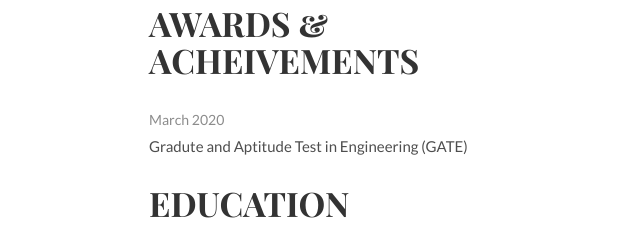
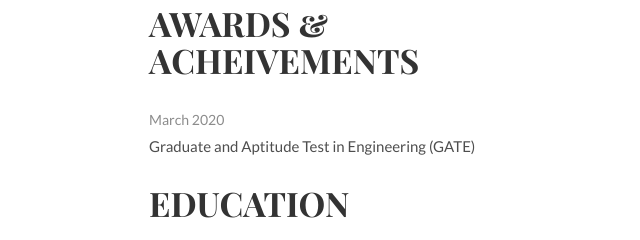
Before and after one commit to AsishKsasidharan/AsishKsasidharan.github.io, a plain HTML site: page index.html in a window 1280 px wide. Shown: the part 1000-1240 px from the top of the page, 180-820 px from the left. Drawn offline with Linux system fonts and the light colour scheme.

Commit message:
Update index.html

```diff
--- a/index.html
+++ b/index.html
@@ -88,7 +88,7 @@
 			<h1>Awards &amp;<br>Acheivements</h1>
 			<ul class="award-list list-flat">
 				<li>March 2020</li>
-				<li>Gradute and Aptitude Test in Engineering (GATE)</li>
+				<li>Graduate and Aptitude Test in Engineering (GATE)</li>
 					</ul>
 	                <h1>Education<br></h1>
 
```
